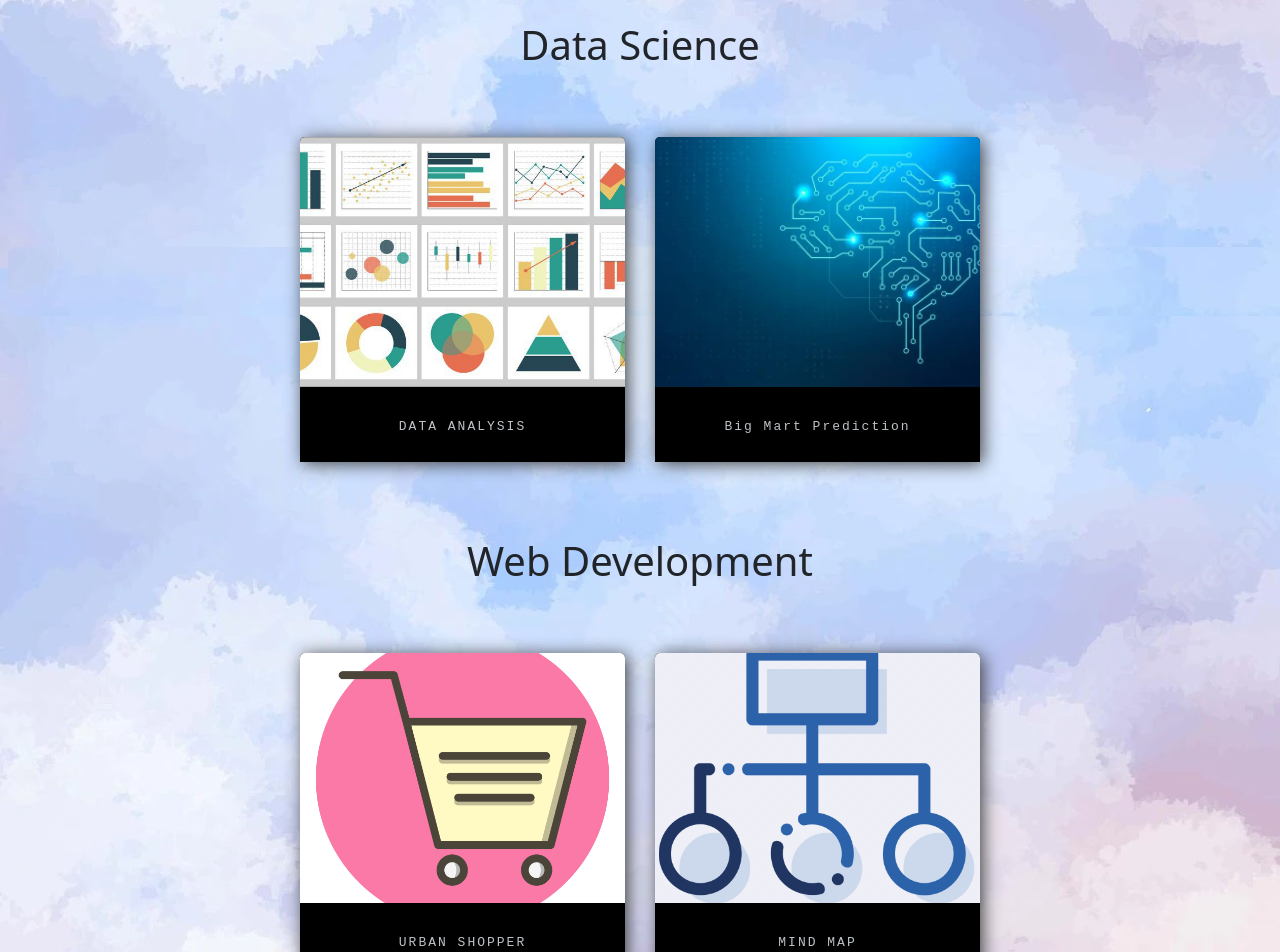
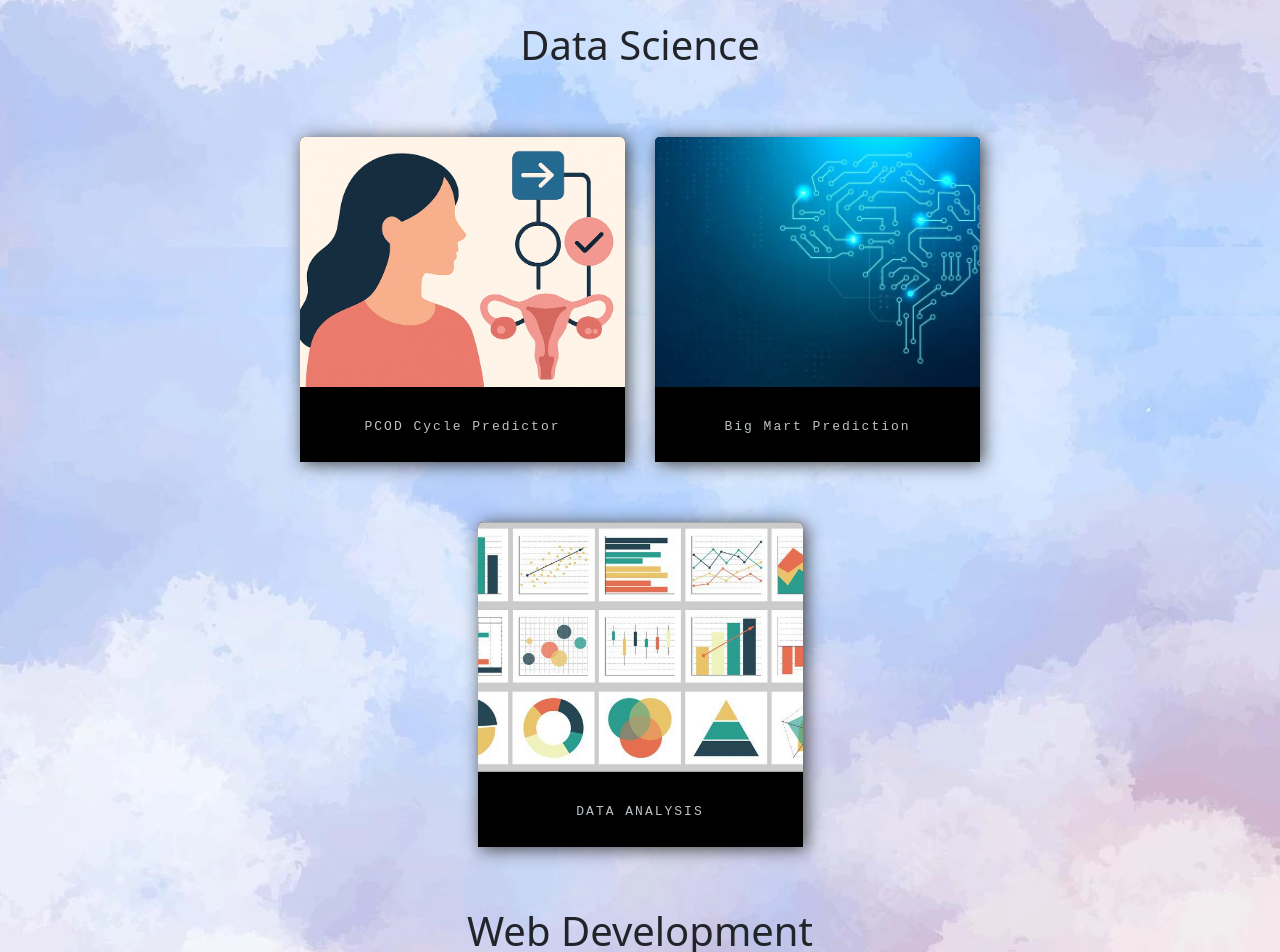
Before and after one commit to komalchamyal/portfolio, a Vue app: page / in a window 1280 px wide. Shown: the part 2260-3212 px from the top of the page. Built offline with nearby package versions, Linux system fonts and the light colour scheme.

Commit message:
formsubmit updated to new web3forms

```diff
--- a/public/index.html
+++ b/public/index.html
@@ -146,31 +146,34 @@
           $(this).css('cursor', 'default');
 $.ajax({
   method: 'POST',
-            url: 'https://formsubmit.co/komalchamyal22@gmail.com',
+  url: 'https://api.web3forms.com/submit',
   dataType: 'json',
-            accepts: 'application/json',
   data: {
+    access_key: "04cbe9a8-2c36-46ed-92d0-f00025c7bc89",
     name: $('.input-name2').val(),
     message: $('.comments').val()
   },
   success: (data) => {
     $('#change-icon').removeClass("lds-hourglass", 100);
     $('#change-icon').addClass("bi bi-check-lg", 100);
+
     $('.input-name2').val("");
     $('.comments').val("");
 
+    $('.thanks').text("Thank You!");
     $('.thanks').show(300);
   },
   error: (err) => {
     console.log(err);
     $('#change-icon').removeClass("lds-hourglass", 100);
     $('#change-icon').addClass("bi bi-x", 100);
-              $(this).add('<a href="" title="tooltip_text"> Content </a>')
+
     $('.thanks').text("Oh no, looks like this isn't working at the moment.");
     $('.thanks').show();
   }
 });
         }
+
 
       });
     });
--- a/src/components/contact.vue
+++ b/src/components/contact.vue
@@ -22,6 +22,7 @@
     <div id="contact-form">
       <input type="text" autocomplete="off" name="name" class="input-name2 mx-3" placeholder="Your Name"
         data-bs-toggle="tooltip" title="Your name" required />
+
       <button id="msg-btn" type="submit" class="button-msg mx-3">
         <i id="change-icon" class="bi bi-send-fill"></i>
       </button>
--- a/src/components/projects.vue
+++ b/src/components/projects.vue
@@ -11,19 +11,21 @@
 
       <div class='project-box'>
         <div class='skill-container'>
-          <div class='skill'>Numpy</div>
+          <div class='skill'>ML Models</div>
+          <div class='skill'>Streamlit</div>
           <div class='skill'>Pandas</div>
-          <div class='skill'>Matplotlib</div>
-          <div class='skill'>Seaborn</div>
+          <div class='skill'>Plotly</div>
+          <!-- <div class='skill'>Pandas</div>
+          <div class='skill'>Seaborn</div> -->
         </div>
-        <img src="data.jpg" />
+        <img src="pcod-img.png" />
         <div class='project-card-footer'>
-          <p>DATA ANALYSIS</p>
-          <p>Performed Data Cleaning, EDA and Visualisation of a car sale dataset of Russia</p>
+          <p>PCOD Cycle Predictor</p>
+          <p>Streamlit-based ML powered application to analyze menstrual cycle data and predict upcoming cycles for PCOD patients</p>
 
-          <div class="mt-2"><a target="_blank" href="https://github.com/komalchamyal/DAV-Project"
+          <div class="mt-2"><a target="_blank" href="https://github.com/komalchamyal/cycle-pred"
               class="project-icons bi bi-code-slash"></a> <a target="_blank"
-              href="https://github.com/komalchamyal/DAV-Project/blob/main/DAV%20project%20CAR%20sales.ipynb"
+              href="https://pcod-cycle-prediction.streamlit.app/"
               class="project-icons bi bi-box-arrow-up-right"></a>
           </div>
         </div>
@@ -50,6 +52,28 @@
           </div>
         </div>
       </div>
+
+      <div class='project-box'>
+        <div class='skill-container'>
+          <div class='skill'>Numpy</div>
+          <div class='skill'>Pandas</div>
+          <div class='skill'>Matplotlib</div>
+          <div class='skill'>Seaborn</div>
+        </div>
+        <img src="data.jpg" />
+        <div class='project-card-footer'>
+          <p>DATA ANALYSIS</p>
+          <p>Performed Data Cleaning, EDA and Visualisation of a car sale dataset of Russia</p>
+
+          <div class="mt-2"><a target="_blank" href="https://github.com/komalchamyal/DAV-Project"
+              class="project-icons bi bi-code-slash"></a> <a target="_blank"
+              href="https://github.com/komalchamyal/DAV-Project/blob/main/DAV%20project%20CAR%20sales.ipynb"
+              class="project-icons bi bi-box-arrow-up-right"></a>
+          </div>
+        </div>
+      </div>
+
+
     </div>
     <div class="project-sub">
       <h1 class="display-6">Web Development</h1>
```
Also changed, not shown: public/pcod-img.png (added). Lines whose indentation alone changed are shown as unchanged.
